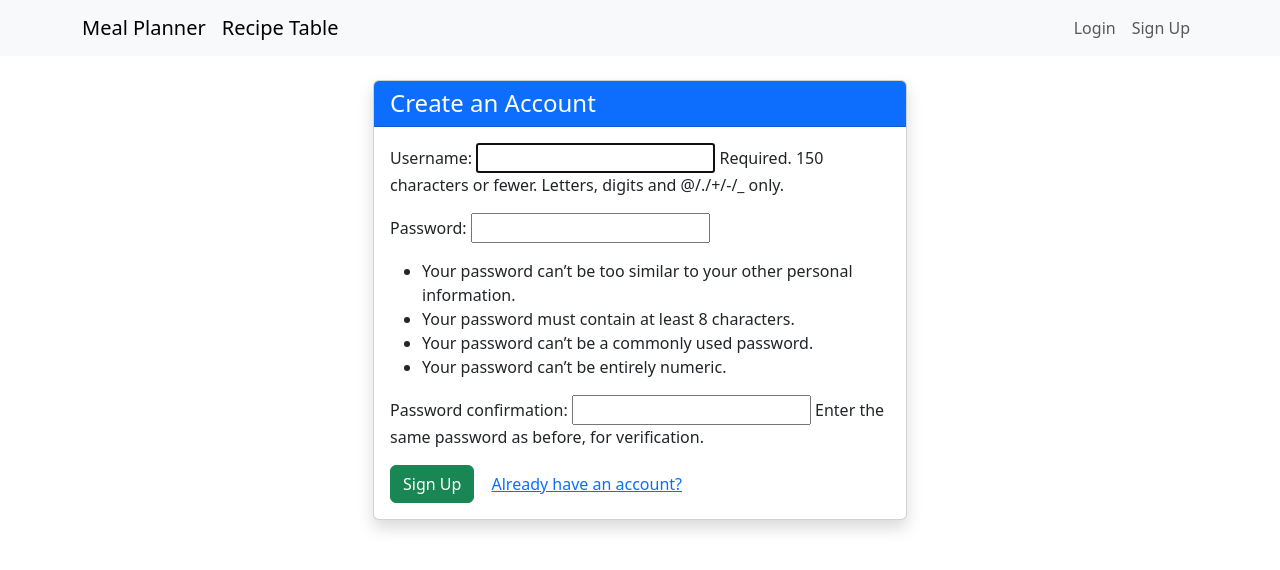
After one commit to LuisVM08/recipe-manager, a Django app: page /recipes/signup/ in a window 1280 px wide. The commit adds this page. Shown: the top 570 px of the page. Run offline with Django 5.2, Linux system fonts and the light colour scheme.

Commit message:
Added login, signup, and logout

```diff
--- a/recipesite/recipes/templates/recipes/base.html
+++ b/recipesite/recipes/templates/recipes/base.html
@@ -16,6 +16,19 @@
         <a class="navbar-brand" href="{% url 'recipesns:recipe_table' %}">Recipe Table</a>
         <div class="collapse navbar-collapse">
             <ul class="navbar-nav ms-auto">
+                {% if user.is_authenticated %}
+                        <li class="nav-item">
+                            <form method="post" action="{% url 'logout' %}">
+                                {% csrf_token %}
+                                <button type="submit" class="nav-link btn btn-link" style="padding: 0; border: none;">
+                                    Logout ({{ user.username|title }})
+                                </button>
+                            </form>
+                        </li>
+                {% else %}
+                        <li class="nav-item"><a class="nav-link" href="{% url 'login' %}">Login</a></li>
+                        <li class="nav-item"><a class="nav-link" href="{% url 'recipesns:signup' %}">Sign Up</a></li>
+                {% endif %}
             </ul>
         </div>
     </div>
--- /dev/null
+++ b/recipesite/recipes/templates/registration/signup.html
@@ -0,0 +1,21 @@
+{% extends "recipes/base.html" %}
+{% block title %}Sign Up{% endblock %}
+{% block content %}
+<div class="container mt-4">
+    <div class="row justify-content-center">
+        <div class="col-md-6">
+            <div class="card shadow">
+                <div class="card-header bg-primary text-white"><h4 class="mb-0">Create an Account</h4></div>
+                <div class="card-body">
+                    <form method="post">
+                        {% csrf_token %}
+                        {{ form.as_p }}
+                        <button type="submit" class="btn btn-success">Sign Up</button>
+                        <a href="{% url 'login' %}" class="btn btn-link">Already have an account?</a>
+                    </form>
+                </div>
+            </div>
+        </div>
+    </div>
+</div>
+{% endblock %}
--- a/recipesite/recipes/urls.py
+++ b/recipesite/recipes/urls.py
@@ -11,4 +11,5 @@ urlpatterns = [
     path('<int:pk>/update/', views.RecipeUpdateView.as_view(), name='recipe_update'),
     path('<int:pk>/delete/', views.RecipeDeleteView.as_view(), name='recipe_delete'),
     path('table/', views.RecipeTableView.as_view(), name='recipe_table'),
+    path("signup/", views.SignUpView.as_view(), name='signup'),
 ]
--- a/recipesite/recipes/views.py
+++ b/recipesite/recipes/views.py
@@ -4,6 +4,7 @@ from django.views.generic import ListView, DetailView, CreateView, UpdateView, D
 from .forms import RecipeForm
 from .models import Recipe
 from django.urls import reverse_lazy
+from django.contrib.auth.forms import UserCreationForm
 
 # Create your views here.
 
@@ -63,3 +64,9 @@ class RecipeTableView(ListView):
         context['current_sort'] = self.request.GET.get('sort', 'name')
         context['current_dir'] = self.request.GET.get('dir', 'asc')
         return context
+
+
+class SignUpView(CreateView):
+    form_class = UserCreationForm
+    template_name = 'registration/signup.html'
+    success_url = reverse_lazy('login')
--- a/recipesite/recipesite/settings.py
+++ b/recipesite/recipesite/settings.py
@@ -121,3 +121,7 @@ STATIC_URL = 'static/'
 # https://docs.djangoproject.com/en/5.2/ref/settings/#default-auto-field
 
 DEFAULT_AUTO_FIELD = 'django.db.models.BigAutoField'
+
+
+LOGIN_REDIRECT_URL = 'recipesns:recipe_list'
+LOGOUT_REDIRECT_URL = 'recipesns:recipe_list'
--- a/recipesite/recipesite/urls.py
+++ b/recipesite/recipesite/urls.py
@@ -17,7 +17,10 @@ Including another URLconf
 from django.contrib import admin
 from django.urls import path, include
 
+# django.contrib.auth.urls gives you /accounts/login/, /accounts/logout/, /accounts/password_change/, and more using
+# Django's built-in views
 urlpatterns = [
     path('admin/', admin.site.urls),
+    path('accounts/', include('django.contrib.auth.urls')),
     path('recipes/', include('recipes.urls', namespace='recipesns')),
 ]
```
Also changed, not shown: recipesite/recipes/templates/registration/login.html (added, +10 -0 lines).
